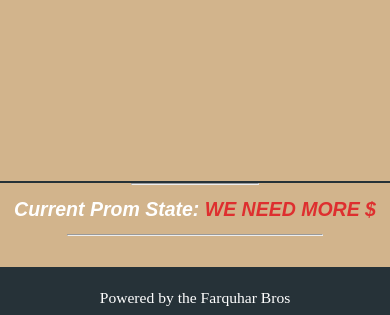
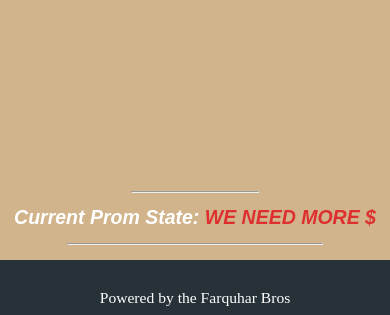
Before and after one commit to jaden1231/Jaden1231.github.io, a plain HTML site: page index.html in a window 390 px wide. Shown: the part 529-844 px from the top of the page. Drawn offline with Linux system fonts and the light colour scheme.

Commit message:
cleaned up footer
check title

```diff
--- a/index.html
+++ b/index.html
@@ -22,7 +22,7 @@
    padding:2vw;
    min-height: 60%;
     background-color: tan;
-   padding-bottom: 30vw;   /* Height of the footer */
+   padding-bottom: 20vw;   /* Height of the footer */
 }
     #headerStyle{
          background-color: #263238;
@@ -67,7 +67,7 @@
             color: white;
             text-align: center;
             font-family: 'Yanone Kaffeesatz', sans-serif;
-            height: 7.5vw;
+            height: 1vw;
             width: auto;
             font-size: 9vw;
             padding: 0;
@@ -168,9 +168,9 @@
     #text {
       text-align: center;
       position: relative;
-      height: 21.5vw;
+      height: 17.5vw;
         background-color: tan;
-        top: -1.625vw;
+        top: -3.5vw;
         padding: 0;
     }
 
@@ -211,10 +211,10 @@
    position:absolute;
    bottom:0;
    width:100%;
-   height: 30vw;   /* Height of the footer */
+   height: 20vw;   /* Height of the footer */
    background:none;
     text-align: center;
-    padding-bottom: 4.25vw;
+    padding-bottom: 10.25vw;
     background: #263238;
 }
 #footer .footer-box{
```
